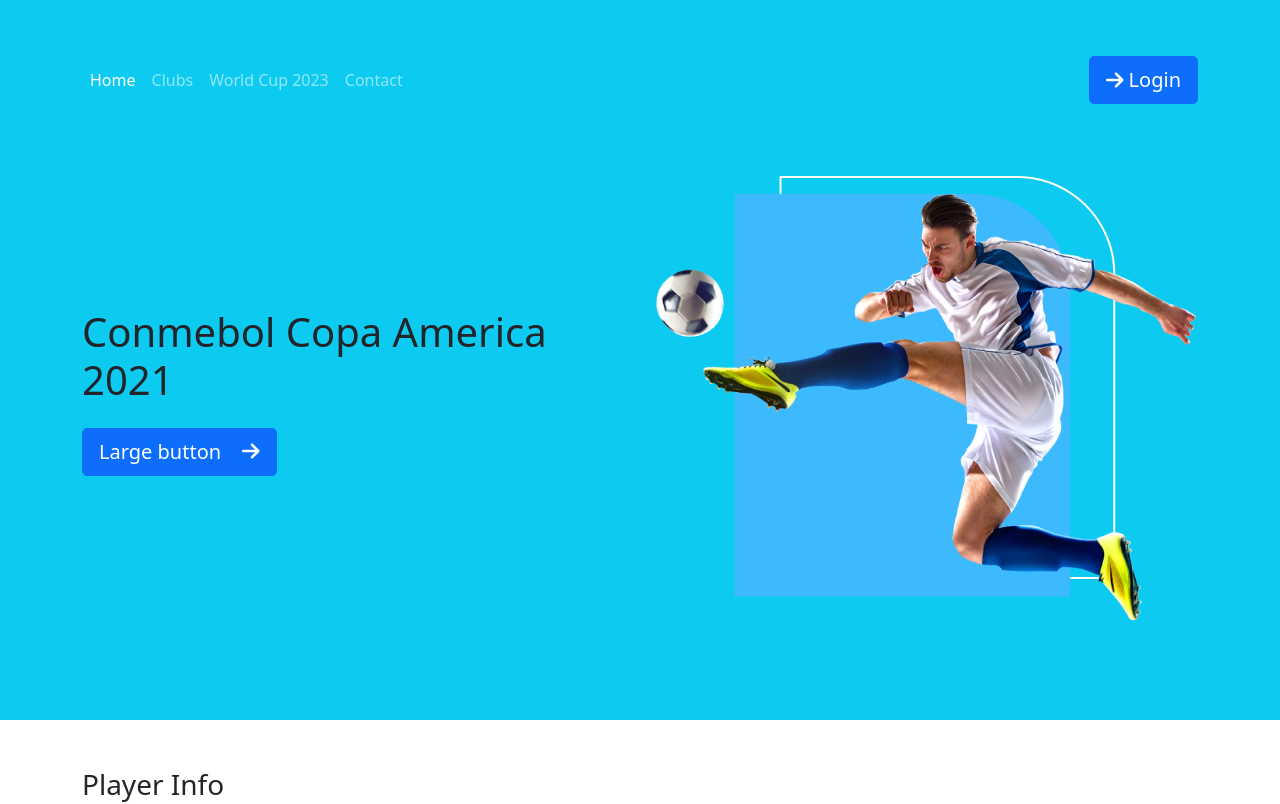
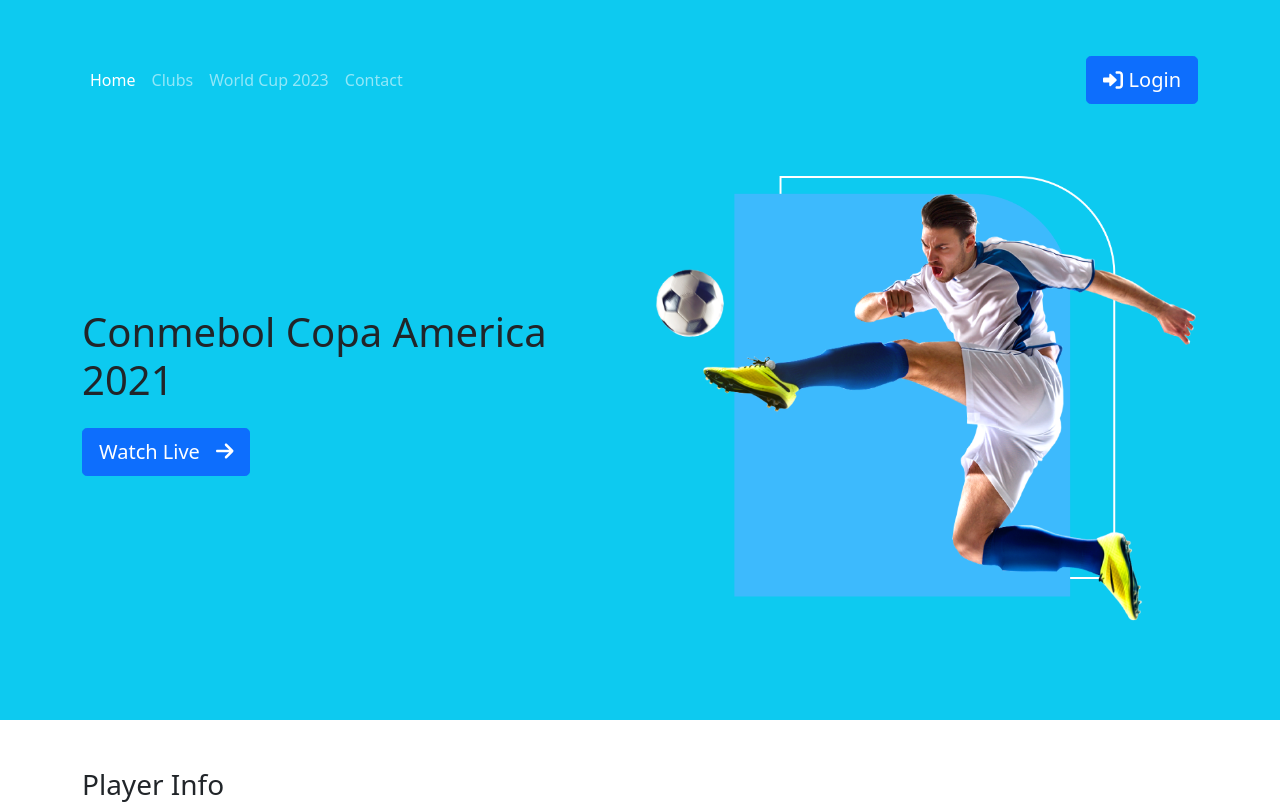
Before and after one commit to asaduzzaman599/bootstrap-responsive-football-player-info, a plain HTML site: page index.html in a window 1280 px wide. Shown: the top 804 px of the page. Drawn offline with nearby package versions, Linux system fonts and the light colour scheme.

Commit message:
Login icon changed

```diff
--- a/index.html
+++ b/index.html
@@ -44,7 +44,7 @@
 
                     </ul>
                     <form class="d-flex">
-                        <button type="button" class="btn btn-primary btn-lg"><i class="fas fa-arrow-right"></i> Login</button>
+                        <button type="button" class="btn btn-primary btn-lg"><i class="fas fa-sign-in-alt"></i> Login</button>
                     </form>
                 </div>
             </div>
@@ -61,7 +61,7 @@
 
                                 2021</h1>
 
-                                <button type="button" class=" mt-3 btn btn-primary btn-lg">Large button <i class="ms-3 fas fa-arrow-right"></i></button>
+                                <button type="button" class=" mt-3 btn btn-primary btn-lg">Watch Live<i class="ms-3 fas fa-arrow-right"></i></button>
                         </div>
 
                     </div>
```
